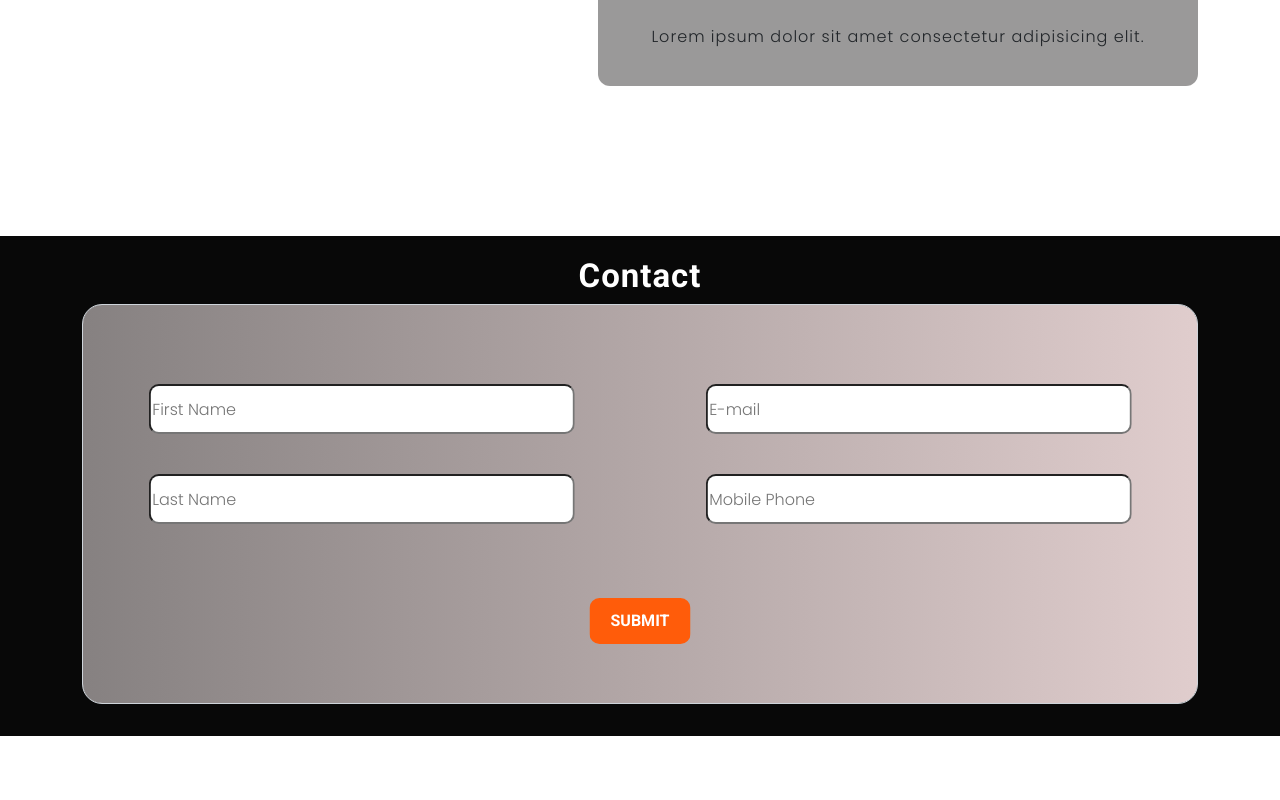
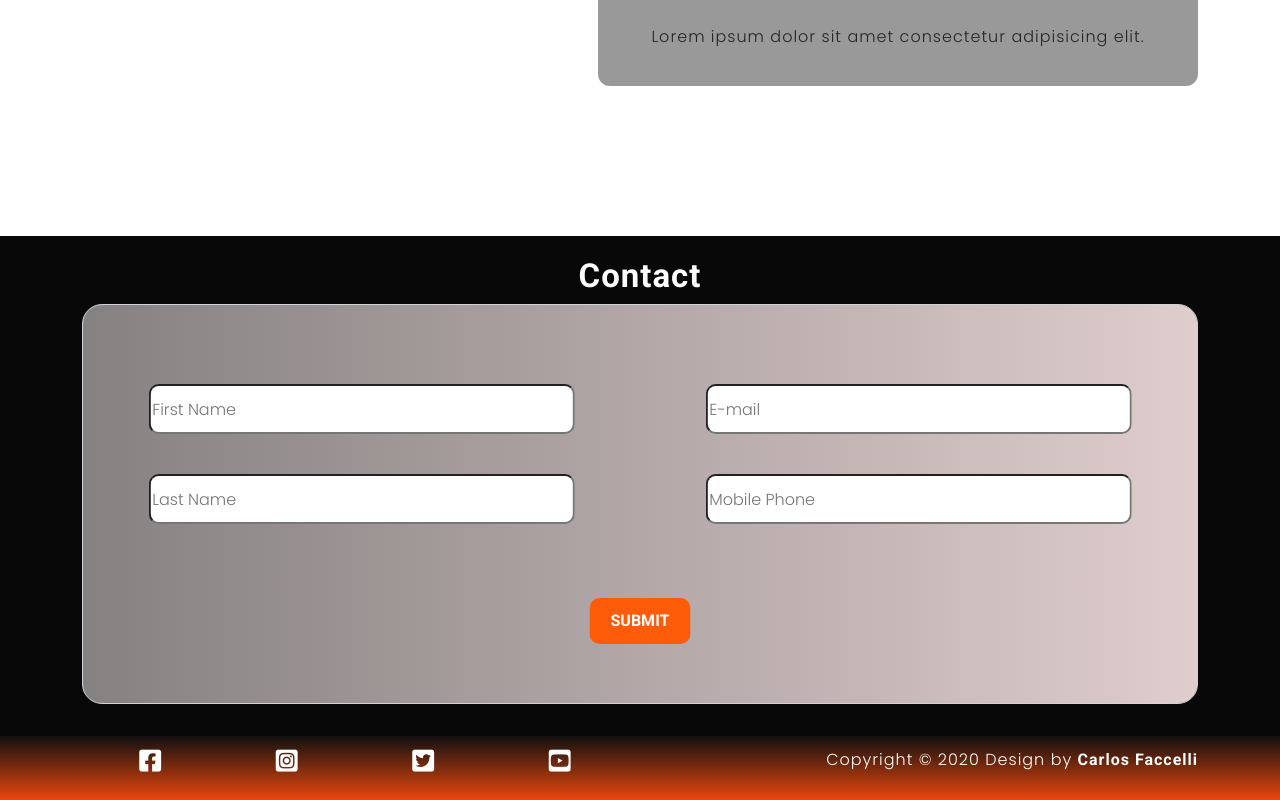
Before and after one commit to CarlosFaccelli26/MilesToneProject-The-Lock-Door, a plain HTML site: page index.html in a window 1280 px wide. Shown: the part 4753-5553 px from the top of the page. Before the commit the page ends 5489 px from the top, so only its background shows below. Drawn offline with nearby package versions, Linux system fonts and the light colour scheme; some packages are replaced by stand-ins of ours; a script that the page names is missing.

Commit message:
Adding footer, links to social medias and styling it

```diff
--- a/assets/css/style.css
+++ b/assets/css/style.css
@@ -416,3 +416,42 @@ input {
     font-family: 'Roboto', sans-serif;
     font-weight: 700;
 }
+
+/*============= Footer =============*/
+
+.footer {
+    min-height: 8vh;
+    background-image: linear-gradient(180deg, rgb(17, 16, 16), rgb(233, 71, 12));
+    display: flex;
+    align-items: center;
+    justify-content: space-between;
+}
+
+.social-links {
+    display: flex;
+    justify-content: space-around;
+}
+
+.social-links i {
+    font-size: 25px;
+    color: #fff;
+    transition: all .5s ease-in-out;
+}
+
+.social-links i:hover {
+    color: rgb(235, 63, 11);
+}
+
+.copyright p {
+    text-align: right;
+    color: #fff;
+    letter-spacing: 1px;
+    font-size: 16px;
+    font-weight: 300;
+}
+
+.copyright p span {
+    font-family: 'Roboto', sans-serif;
+    font-weight: 700;
+    cursor: pointer;
+}
--- a/index.html
+++ b/index.html
@@ -304,11 +304,11 @@
             </div>
             <form class="form-control">
                 <div class="row">
-                    <div class="col-6">
+                    <div class="col-sm-12 col-md-6 col-lg-6">
                         <input type="text" placeholder="First Name" required>
                         <input type="text" placeholder="Last Name" required>
                     </div>
-                    <div class="col-6">
+                    <div class="col-sm-12 col-md-6 col-lg-6">
                         <input type="email" placeholder="E-mail" required>
                         <input type="tel" placeholder="Mobile Phone" required>
                     </div>
@@ -324,6 +324,35 @@
         </div>
     </section>
     <!-- /Contact -->
+    <!-- Footer -->
+    <section class="footer">
+        <div class="container">
+            <div class="row">
+                <div class="col-sm-12 col-md-6 col-lg-6">
+                    <div class="social-links">
+                        <a href="http://www.facebook.com" target="_blank">
+                            <i class="fab fa-facebook-square"></i>
+                        </a>
+                        <a href="http//www.instagram.com" target="_blank">
+                            <i class="fab fa-instagram-square"></i>
+                        </a>
+                        <a href="http://www.twitter.com" target="_blank">
+                            <i class="fab fa-twitter-square"></i>
+                        </a>
+                        <a href="http://www.youtube.com" target="_blank">
+                            <i class="fab fa-youtube-square"></i>
+                        </a>
+                    </div>
+                </div>
+                <div class="col-sm-12 col-md-6 col-lg-6">
+                    <div class="copyright">
+                        <p>Copyright &copy; 2020 Design by <span>Carlos Faccelli</span></p>
+                    </div>
+                </div>
+            </div>
+        </div>
+    </section>
+    <!-- /Footer -->
 
 
     <!-- Custom Javascript -->
```
